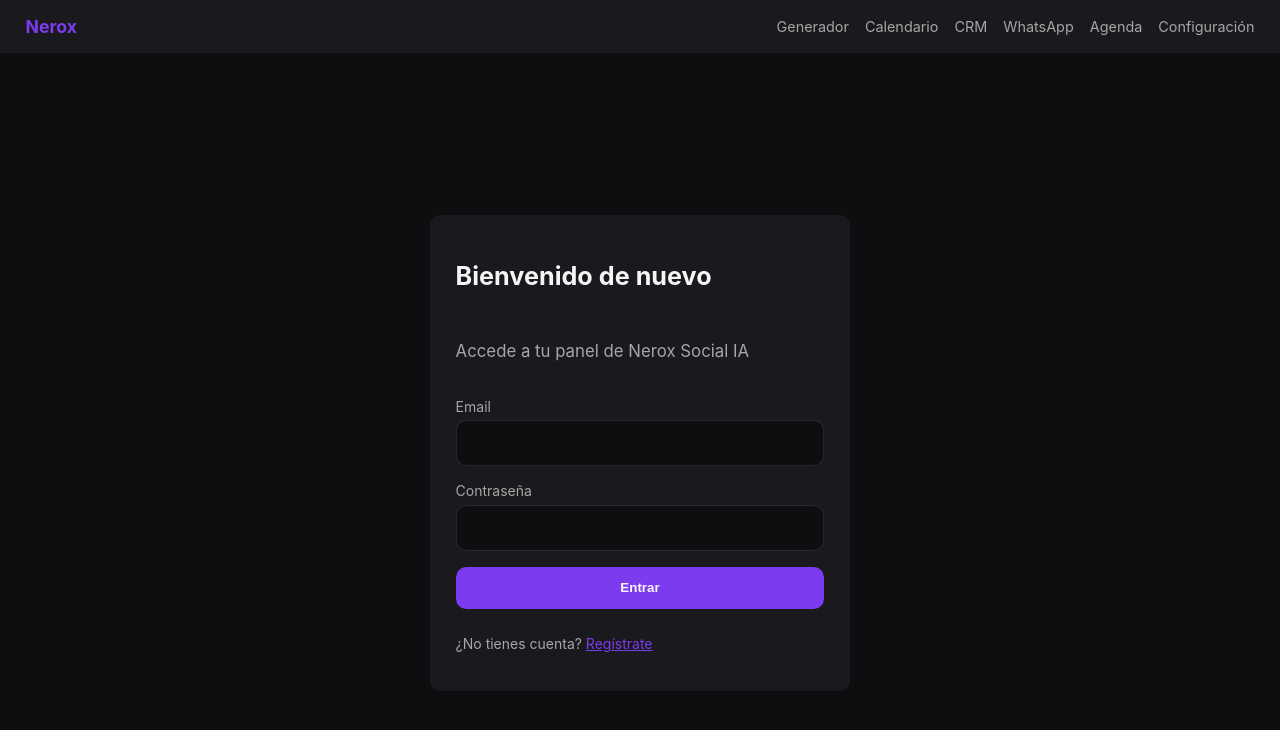
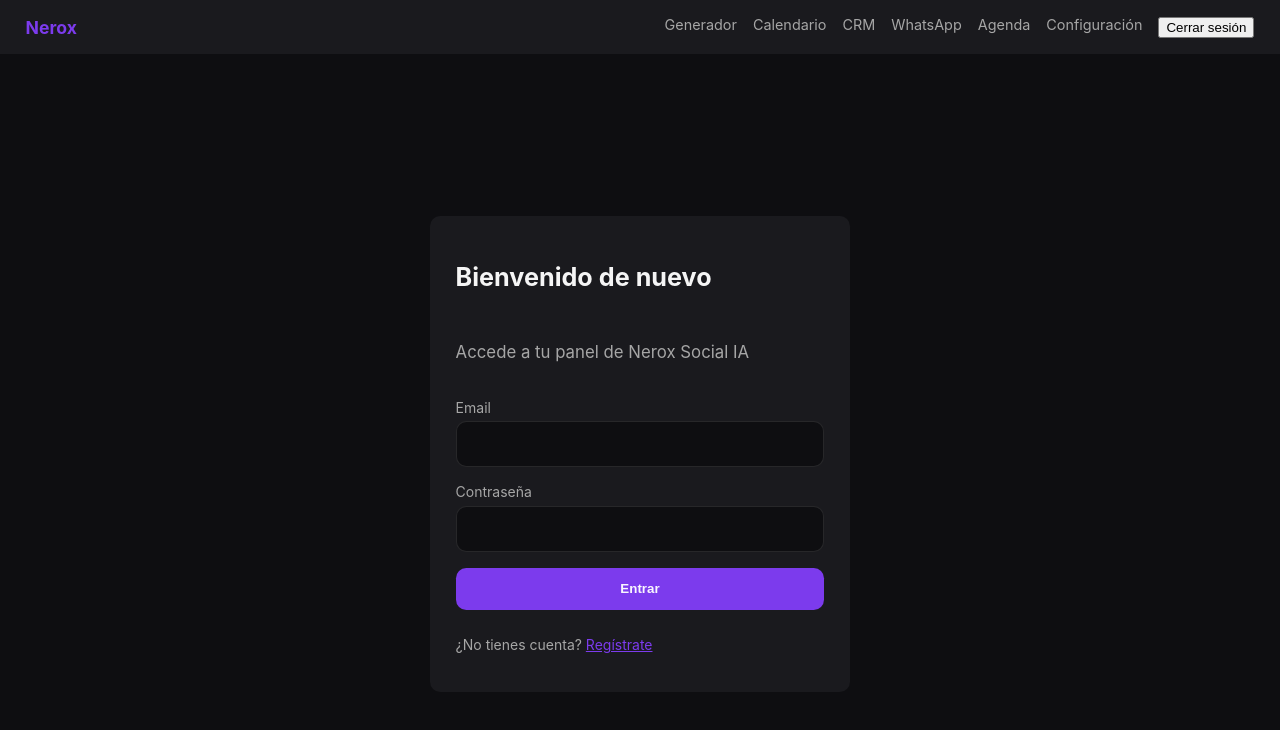
Before and after one commit to neroxdigital2-prog/social, a Next.js app: page /login in a window 1280 px wide. Shown: the top 730 px of the page. Built offline with nearby package versions, Linux system fonts and the light colour scheme; no server answers.

Commit message:
Update layout.tsx

```diff
--- a/app/layout.tsx
+++ b/app/layout.tsx
@@ -2,9 +2,8 @@
 import { Suspense } from "react";
 import "./globals.css";
 import { SelectorEmpresa } from "@/components/layout/SelectorEmpresa";
-
+import { CerrarSesionBoton } from "@/components/layout/CerrarSesionBoton";
 export const metadata: Metadata = { title: "Nerox Social IA" };
-
 export default function RootLayout({ children }: { children: React.ReactNode }) {
   return (
     <html lang="es">
@@ -21,6 +20,7 @@
             <a href="/whatsapp">WhatsApp</a>
             <a href="/agenda">Agenda</a>
             <a href="/configuracion">Configuración</a>
+            <CerrarSesionBoton />
           </div>
         </nav>
         {children}
```
